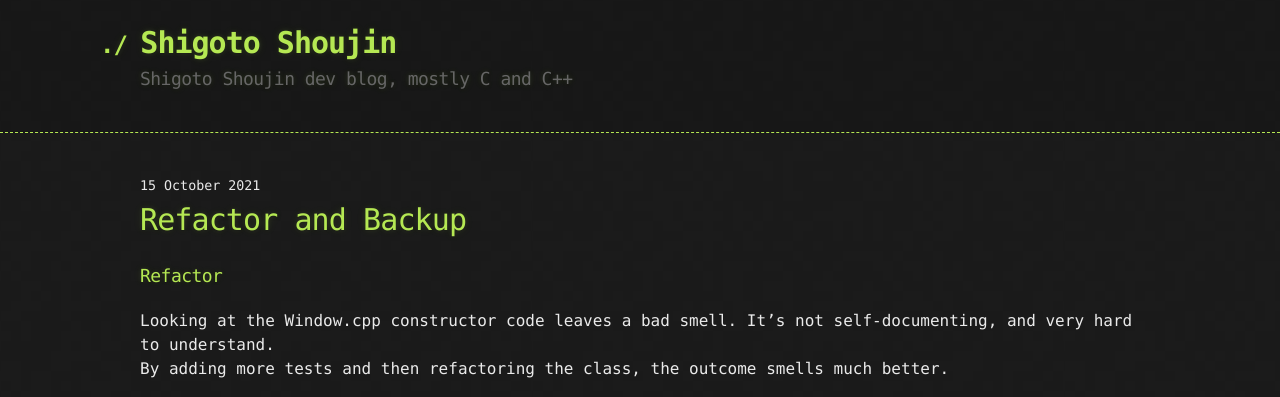
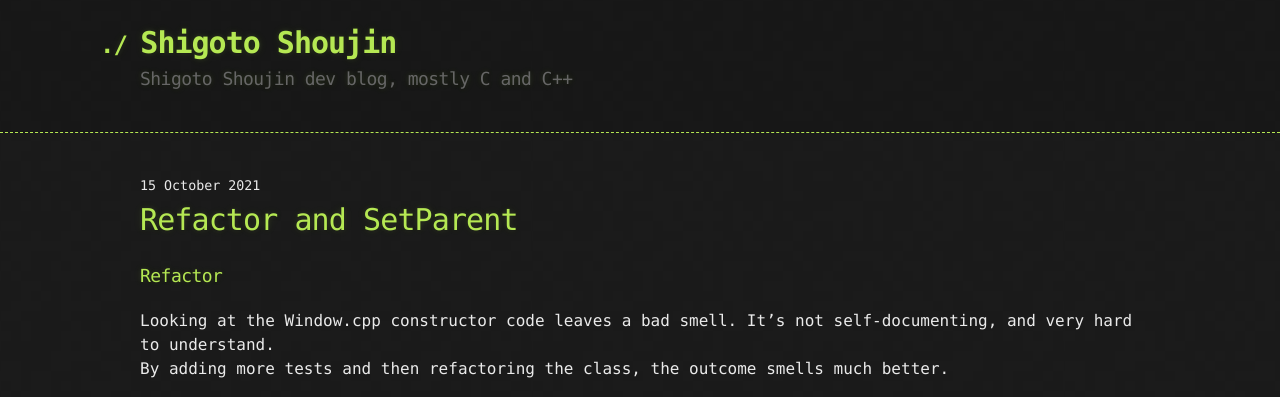
Before and after one commit to ShigotoShoujin/shigotoshoujin.github.io, a Jekyll site: the page built from _posts/2021-10-15-Refactor and SetParent.md, in a window 1280 px wide. Shown: the top 397 px of the page. Built offline with Jekyll 4.4.1, drawn with Linux system fonts in a browser that asks for light colours.

Commit message:
Using Jekyll raw method

```diff
--- a/_posts/2021-10-15-Refactor and SetParent.md
+++ b/_posts/2021-10-15-Refactor and SetParent.md
@@ -1,12 +1,11 @@
 ---
 layout: post
-title:  "Refactor and Backup"
+title:  "Refactor and SetParent"
 date:   2021-10-15
 categories: jekyll update
 ---
 
 ### Refactor
-
 Looking at the Window.cpp constructor code leaves a bad smell. It's not self-documenting, and very hard to understand.
 By adding more tests and then refactoring the class, the outcome smells much better.
 
@@ -19,7 +18,6 @@ If the existing code is an obstacle to the refactor, move it aside.
 It's faster to write from scratch while looking at the previous version, than to change the existing trying not to break it.
 
 ### At which point to create the child window
-
 - **First solution was to create the window handle in the constructor, and pass along the parent handle.**
 And then to pass that instance to the parent collection.
 This requires too much dependency, reading the parent handle, creating the child, then adding the child to the parent. Not nice.
```
Also changed, not shown: _posts/2021-10-16-MoveSemantics.md (+4 -4 lines).
